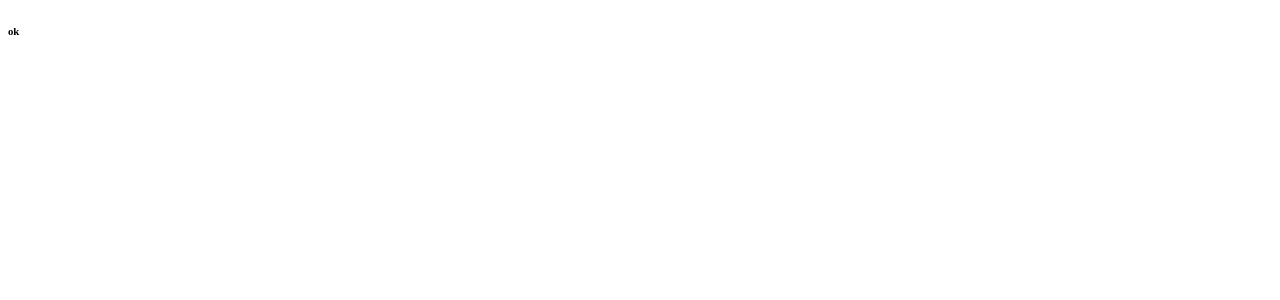
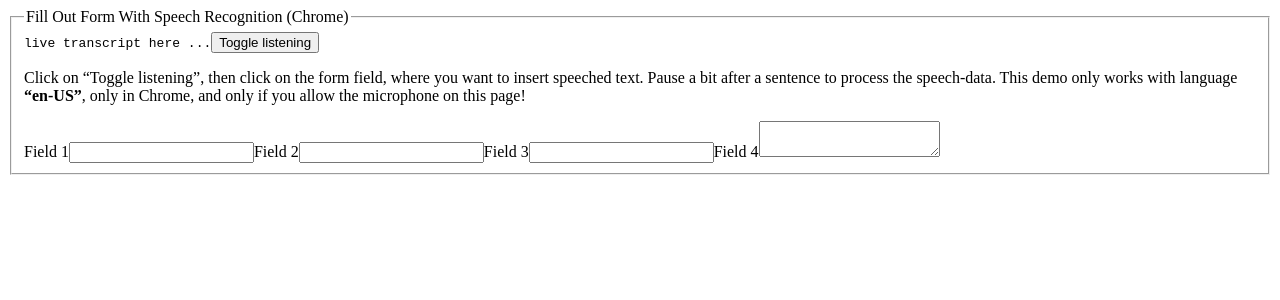
Before and after one commit to MartinaJohn/Aahar-Satva, a React (Create React App) app in the folder frontend/: page /safetyofficer in a window 1280 px wide. Shown: the top 300 px of the page. Built offline with nearby package versions, Linux system fonts and the light colour scheme.

Commit message:
officer form init

```diff
--- a/frontend/src/pages/Officer.js
+++ b/frontend/src/pages/Officer.js
@@ -1,11 +1,78 @@
-import React from 'react'
+import React, { useState, useEffect, useRef } from 'react';
 
-const Officer = () => {
+const SpeechRecognitionForm = () => {
+  const [speech, setSpeech] = useState({
+    enabled: true,
+    listening: false,
+    recognition: null,
+    text: ''
+  });
+
+  const resultRef = useRef(null);
+  const toggleRef = useRef(null);
+
+  useEffect(() => {
+    window.SpeechRecognition = window.SpeechRecognition || window.webkitSpeechRecognition;
+    if (('SpeechRecognition' in window || 'webkitSpeechRecognition' in window)) {
+      setSpeech((prevSpeech) => ({
+        ...prevSpeech,
+        recognition: new window.SpeechRecognition(),
+      }));
+    }
+  }, []);
+
+  useEffect(() => {
+    if (speech.recognition) {
+      speech.recognition.continuous = true;
+      speech.recognition.interimResults = true;
+      speech.recognition.lang = 'en-US';
+
+      speech.recognition.addEventListener('result', (event) => {
+        const audio = event.results[event.results.length -  1];
+        setSpeech((prevSpeech) => ({ ...prevSpeech, text: audio[0].transcript }));
+
+        const tag = document.activeElement.nodeName;
+        if (tag === 'INPUT' || tag === 'TEXTAREA') {
+          if (audio.isFinal) {
+            document.activeElement.value += speech.text;
+          }
+        }
+        resultRef.current.innerText = speech.text;
+      });
+
+      toggleRef.current.addEventListener('click', () => {
+        setSpeech((prevSpeech) => ({
+          ...prevSpeech,
+          listening: !prevSpeech.listening,
+        }));
+
+        if (speech.listening) {
+          toggleRef.current.classList.add('listening');
+          toggleRef.current.innerText = 'Listening ...';
+          speech.recognition.start();
+        } else {
+          toggleRef.current.classList.remove('listening');
+          toggleRef.current.innerText = 'Toggle listening';
+          speech.recognition.stop();
+        }
+      });
+    }
+  }, [speech]);
+
   return (
-    <div>
-      <h6>ok</h6>
-    </div>
-  )
-}
+    <form>
+      <fieldset>
+        <legend>Fill Out Form With Speech Recognition (Chrome)</legend>
+        <code ref={resultRef}>live transcript here ...</code>
+        <button ref={toggleRef} type="button" id="toggle">Toggle listening</button>
+        <p>Click on “Toggle listening”, then click on the form field, where you want to insert speeched text. Pause a bit after a sentence to process the speech-data. This demo only works with language <strong>“en-US”</strong>, only in Chrome, and only if you allow the microphone on this page!</p>
+        <label>Field  1<input /></label>
+        <label>Field  2<input /></label>
+        <label>Field  3<input /></label>
+        <label>Field  4<textarea></textarea></label>
+      </fieldset>
+    </form>
+  );
+};
 
-export default Officer
+export default SpeechRecognitionForm;
```
